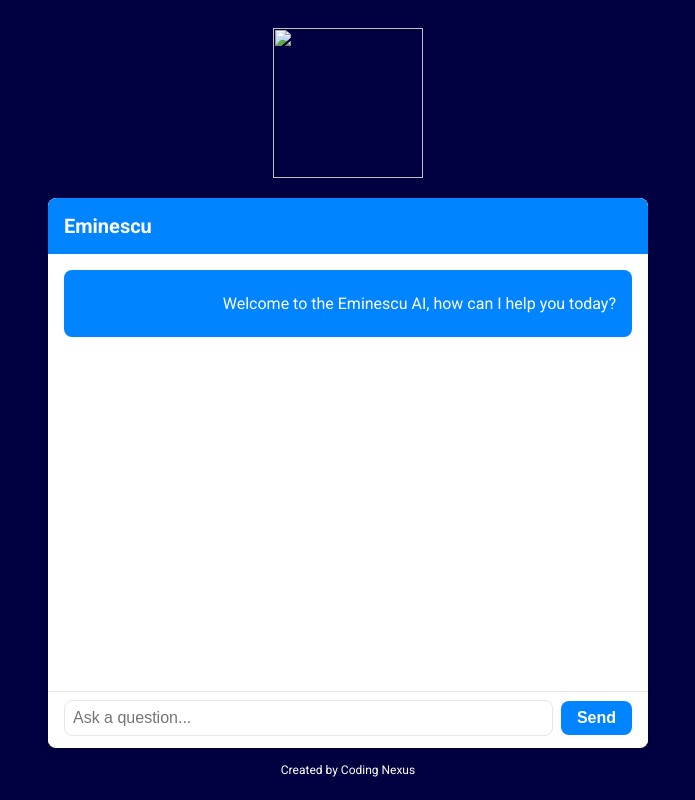
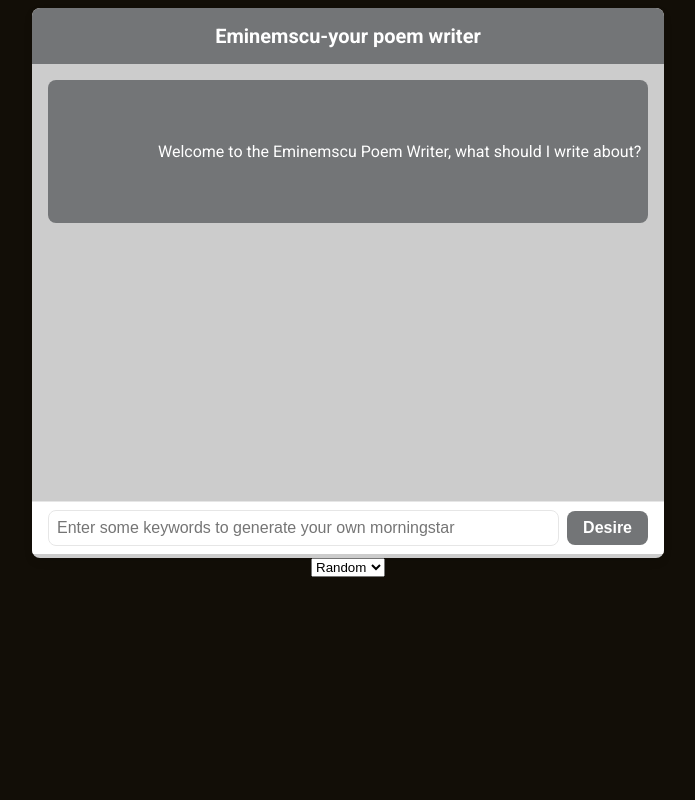
Before and after one commit to davidbabescu/eminemscu-ai, a website: page public/index.html in a window 1280 px wide. Shown: the whole page, without its empty margins (292-987 px from the left). Drawn offline with Linux system fonts and the light colour scheme.

Commit message:
Selector working

```diff
--- a/index.js
+++ b/index.js
@@ -21,9 +21,13 @@
 
 app.post('/message', (req, res) => {
     console.log('post message', req.body.prompt);
+    const poemSubject = req.body.prompt
+    const poemType = req.body.poemType
+    const prompt =   'write me a ' + poemType + ' poem about ' +  poemSubject
+    console.log( prompt );
     const response = openai.createCompletion({
         model: 'text-davinci-003',
-        prompt: 'write me a poem about' + req.body.prompt,
+        prompt: prompt,
         temperature: 0,
         top_p: 1,
         frequency_penalty: 0,
--- a/public/index.html
+++ b/public/index.html
@@ -1,40 +1,35 @@
 <html>
   <head>
-    <title>Coding Nexus</title>
+    <title>P0ETRY</title>
     <meta name="viewport" content="width=device-width, initial-scale=1.0" />
     <link rel="stylesheet" href="./style.css?v=8" />
-    <link rel="icon" type="image/png" href="./logo.png" />
   </head>
   <body>
     <div class="logo-container">
-      <a href="https://www.youtube.com/@CodingNexus"
-        ><img
-          src="./logo.png"
-          width="150px"
-          height="150px"
-          style="
-            margin-left: auto;
-            margin-right: auto;
-            margin-top: 20px;
-            margin-bottom: 20px;
-          "
-      /></a>
     </div>
     <div class="chat-box">
-      <div class="chat-box-header">Eminescu</div>
+      <div class="chat-box-header">Eminemscu-your poem writer</div>
       <div class="chat-box-body">
         <div class="response">
-          <p>Welcome to the Eminescu AI, how can I help you today?</p>
+          <p>Welcome to the Eminemscu Poem Writer, what should I write about?</p>
         </div>
       </div>
       <div class="chat-box-footer">
-        <input type="text" placeholder="Ask a question..." />
-        <button>Send</button>
+        <input type="text" placeholder="Enter some keywords to generate your own morningstar" />
+        <button>Desire</button>
       </div>
     </div>
-    <div class="codingnexus">
-      <a href="https://www.youtube.com/@CodingNexus">Created by Coding Nexus</a>
+
+  <section class="showcase">
+    <div class="form-control">
+      <select name="size" id="poemType">
+        <option value="haiku">Haiku</option>
+        <option value="quatrain">Quatrain</option>
+        <option value="random" selected >Random</option>
+      </select>
     </div>
+  </section>
+
     <script src="./main.js?v=5"></script>
   </body>
 </html>
--- a/public/main.js
+++ b/public/main.js
@@ -1,5 +1,6 @@
 const chatBox = document.querySelector(".chat-box");
 const inputField = chatBox.querySelector("input[type='text']");
+const poemTypeSelect = document.querySelector("select[id='poemType']");
 const button = chatBox.querySelector("button");
 console.log('ok', button);
 const chatBoxBody = chatBox.querySelector(".chat-box-body");
@@ -15,6 +16,7 @@
 function sendMessage() {
   console.log('send message');
    const message = inputField.value;
+   const poemType = poemTypeSelect.value
   // inputField.value = "";
   // chatBoxBody.innerHTML += `<div class="message"><p>${message}</p></div>`;
   // chatBoxBody.innerHTML += `<div id="loading" class="response loading">.</div>`;
@@ -39,7 +41,7 @@
       accept: 'application.json',
       'Content-Type': 'application/json'
     },
-    body: JSON.stringify({prompt: message})
+    body: JSON.stringify({prompt: message, poemType: poemType})
   }).then(response => {
     return response.json();
   }).then(data => {
--- a/public/style.css
+++ b/public/style.css
@@ -2,38 +2,21 @@
 /* Add a background color to the chat screen */
 body {
     font-family: 'Roboto', sans-serif;
-    background: #010141;
+    background: #120e07;
     background-size: cover;
     background-position: center center;
     font-smooth: antialiased;
-  }
-
-  .logo-container
-  {
-    width: 100%;
     text-align: center;
   }
 
-  .codingnexus {
-    color: #fff;
-    margin-top: 15px;
-    font-size: 12px;
-  }
-  .codingnexus a {
-    color: #fff;
-    text-decoration: none;
-  }
 
-  #loading {
-    font-size: 50px;
-  }
 
   /* Style the chat box */
   .chat-box {
     margin: 0 auto;
-    width: 600px;
+    width: 50%;
     max-width: 100%;
-    background-color: #ffffff;
+    background-color: #ccc;
     border-radius: 8px;
     box-shadow: 0 4px 8px rgba(0, 0, 0, 0.1);
     overflow: hidden;
@@ -41,14 +24,10 @@
     height: calc(100vh - 250px);
   }
 
-  .codingnexus {
-    width: 100%;
-    text-align: center;
-  }
 
   /* Style the chat box header */
   .chat-box-header {
-    background-color: #0084ff;
+    background-color: #737577;
     color: #ffffff;
     padding: 16px;
     font-size: 20px;
@@ -68,8 +47,10 @@
   .chat-box-body .message,
   .chat-box-body .response {
     margin-bottom: 16px;
-    padding: 8px 16px;
+    padding: 8px 110px;
     border-radius: 8px;
+    white-space: pre;
+    text-align: center;
   }
 
   /* Style the user's messages */
@@ -80,9 +61,9 @@
 
   /* Style the chatbot's responses */
   .chat-box-body .response {
-    background-color: #0084ff;
+    background-color:#737577;;
     color: #ffffff;
-    text-align: right;
+    text-align: center;
   }
 
   /* Style the chat box footer */
@@ -109,7 +90,7 @@
   .chat-box-footer button {
     margin-left: 8px;
     padding: 8px 16px;
-    background-color: #0084ff;
+    background-color: #737577;
     color: #ffffff;
     font-size: 16px;
     font-weight: bold;
@@ -120,9 +101,19 @@
 
   /* Add some hover effects to the button */
   .chat-box-footer button:hover {
-    background-color: #0073e6;
+    background-color: #737577;
   }
 
   .chat-box-footer button:active {
-    background-color: #005bbf;
+    background-color: #737577;
   }
+
+  /*.showcase .form-control {
+    display: flex;
+    align-items: center;
+    justify-content: center;
+    flex-direction: column;
+    height: 100%;
+    width: 100%;
+    background-color: #ccc;
+  }*/
```
